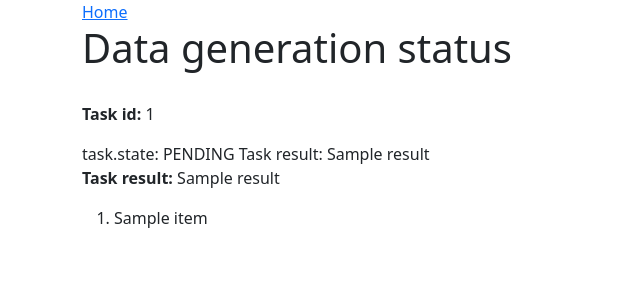
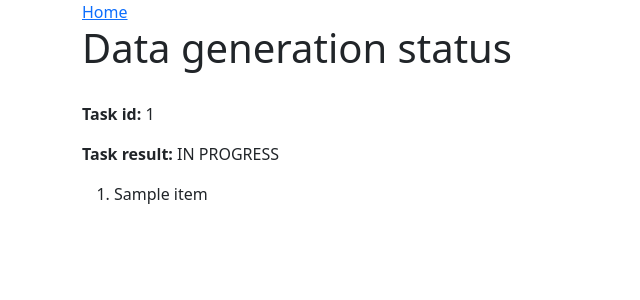
Before and after one commit to VetalM84/django_faker_celery, a Django app: template templates/result.html in a window 1280 px wide. Shown: the top 300 px of the page, without its empty margins (0-640 px from the left). Run offline with Django 4.2, Linux system fonts and the light colour scheme; the template is opened without the code that fills it: most values are stand-ins (such as "Sample title", 1, 10 or a date in 2020); parts of the project's set-up code (start-up, migrations or seed data) failed here and were passed over.

Commit message:
Add link to AWS bucket. Rewert html template to previous state.

```diff
--- a/templates/result.html
+++ b/templates/result.html
@@ -6,14 +6,10 @@
 
 {% block body %}
     <p><strong>Task id:</strong> {{ task.id }}</p>
-    task.state: {{ task.state }}
-    Task result: {{ task.result }}
-    {% comment %}
     {% if task.state == 'PENDING' %}
        <p><strong>Task result:</strong> IN PROGRESS</p>
-    {% endcomment %}
-    {% if task.state == 'SUCCESS' %}
-        <p><strong>Task result:</strong> {{ task.result }} <a href="{{ aws }}/tmp/{{ task.task_id }}.csv">Download file</a></p>
+    {% elif task.state == 'SUCCESS' %}
+        <p><strong>Task result:</strong> {{ task.result }} <a href="{{ aws }}{{ task.task_id }}.csv">Download file</a></p>
     {% else %}
       <p><strong>Task result:</strong> {{ task.result }}</p>
     {% endif %}
```
Also changed, not shown: fake_data_generator/views.py (+6 -4 lines).
